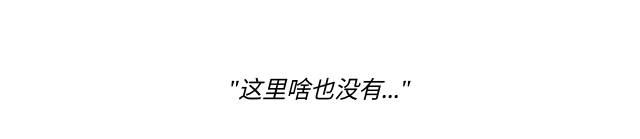
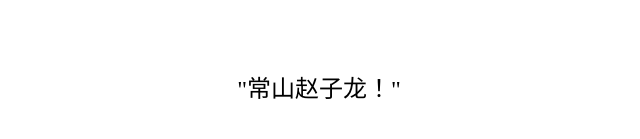
Before and after one commit to x0a1/x0a1, a plain HTML site: page index.html in a window 1280 px wide. Shown: the part 301-440 px from the top of the page, without its empty margins (321-961 px from the left). Drawn offline with Linux system fonts and the light colour scheme.

Commit message:
Update index.html

```diff
--- a/index.html
+++ b/index.html
@@ -7,7 +7,7 @@
     body {
       background-color: #ffffff;
       color: #000000;
-      font-family: "Georgia", "Times New Roman", Times, serif;
+      font-family: "STKaiti", "KaiTi", "SimSun", "宋体", serif;
       margin: 0;
       padding: 0;
       height: 100vh;
@@ -24,7 +24,6 @@
     .quote {
       font-size: 24px;
       margin-bottom: 20px;
-      font-style: italic;
     }
   </style>
 </head>
@@ -35,7 +34,7 @@
   <script>
 
     const quotes = [
-      "这里啥也没有...",
+      "常山赵子龙！",
     ];
 
     const index = Math.floor(Math.random() * quotes.length);
```
